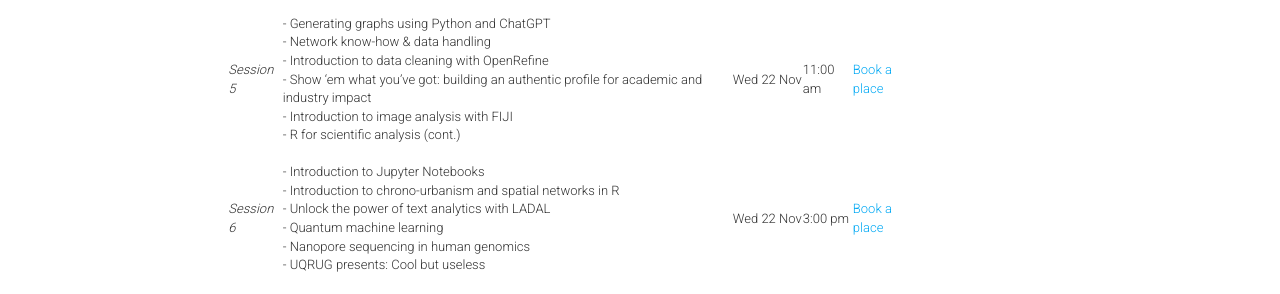
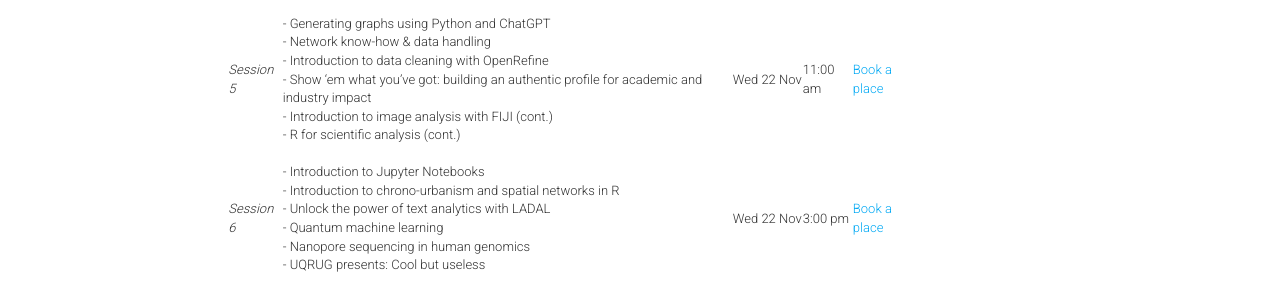
Before and after one commit to resbaz/resbazvic2024, a Jekyll site: the page built from _posts/2023-11-06-workshop-booking-open.md, in a window 1280 px wide and 900 px high, scrolled down 1443 px. Shown: the part 151-445 px from the top of the window. Built offline with Jekyll 4.4.1, drawn with Linux system fonts in a browser that asks for light colours; nearby versions of some CDN libraries.

Commit message:
Update 2023-11-06-workshop-booking-open.md

```diff
--- a/_posts/2023-11-06-workshop-booking-open.md
+++ b/_posts/2023-11-06-workshop-booking-open.md
@@ -37,7 +37,7 @@ book for other workshops at the same times.
 |   |   |  |   |
 | _Session 4_ |- TERN services to share, discover and access ecosystem data<br>- Data organisation in spreadsheets for researchers<br>- Statistics proficiency: Brainstorm about needs, resources and gaps<br>- Introduction to image analysis with FIJI<br>- Programming with Python (cont.)<br>- R for scientific analysis (cont.) | Wed 22 Nov  | 9:00 am	 |  [Book a place](https://events.humanitix.com/session-4-wednesday-9-00-10-30)|
 |   |   |  |   |
-| _Session 5_ |- Generating graphs using Python and ChatGPT<br>- Network know-how & data handling<br>- Introduction to data cleaning with OpenRefine<br>- Show 'em what you've got: building an authentic profile for academic and industry impact<br>- Introduction to image analysis with FIJI<br>- R for scientific analysis (cont.) | Wed 22 Nov  | 11:00 am	 |  [Book a place](https://events.humanitix.com/session-5-wednesday-11-00-12-30)|
+| _Session 5_ |- Generating graphs using Python and ChatGPT<br>- Network know-how & data handling<br>- Introduction to data cleaning with OpenRefine<br>- Show 'em what you've got: building an authentic profile for academic and industry impact<br>- Introduction to image analysis with FIJI (cont.)<br>- R for scientific analysis (cont.) | Wed 22 Nov  | 11:00 am	 |  [Book a place](https://events.humanitix.com/session-5-wednesday-11-00-12-30)|
 |   |   |  |   |
 | _Session 6_ |- Introduction to Jupyter Notebooks<br>- Introduction to chrono-urbanism and spatial networks in R<br>- Unlock the power of text analytics with LADAL<br>- Quantum machine learning<br>- Nanopore sequencing in human genomics<br>- UQRUG presents: Cool but useless | Wed 22 Nov  | 3:00 pm	 |  [Book a place](https://events.humanitix.com/session-6-wednesday-15-00-17-00)|
 |   |   |  |   |
```
